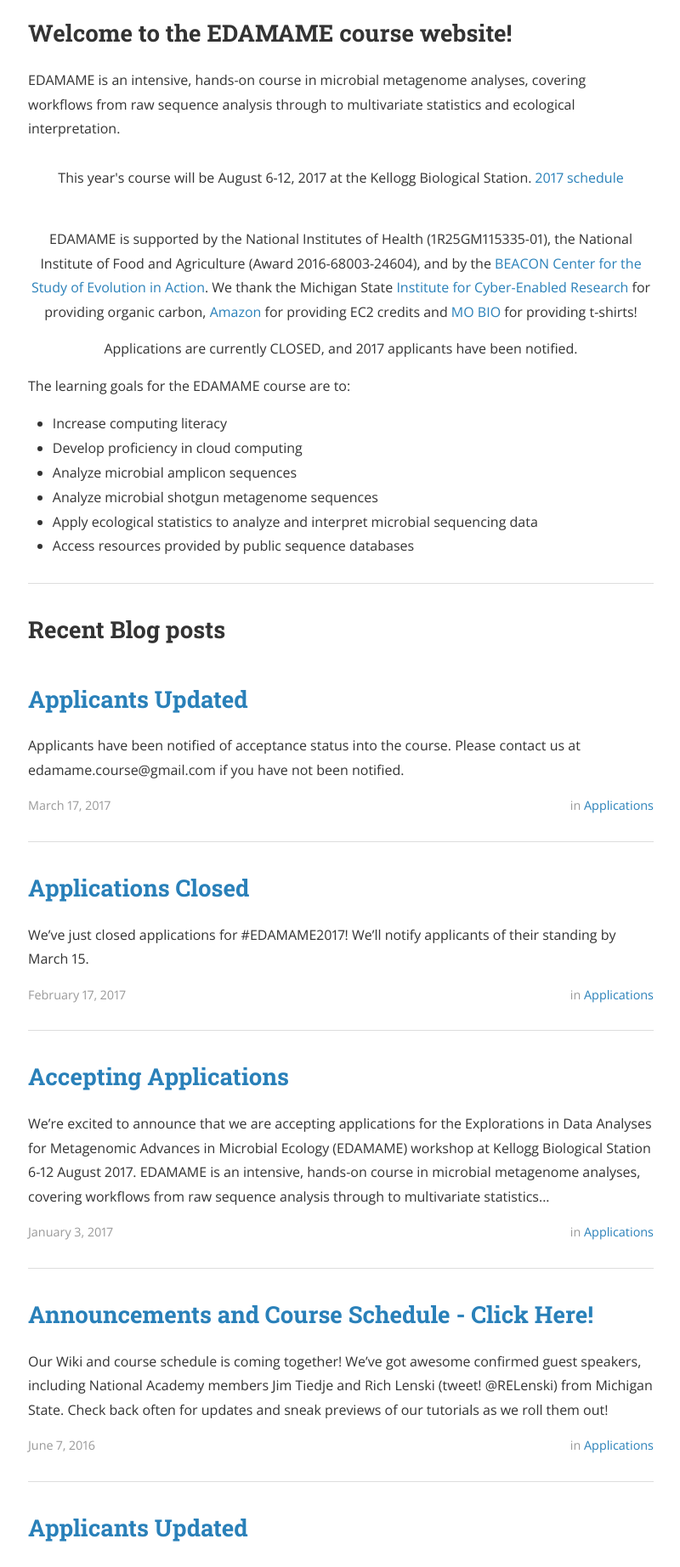
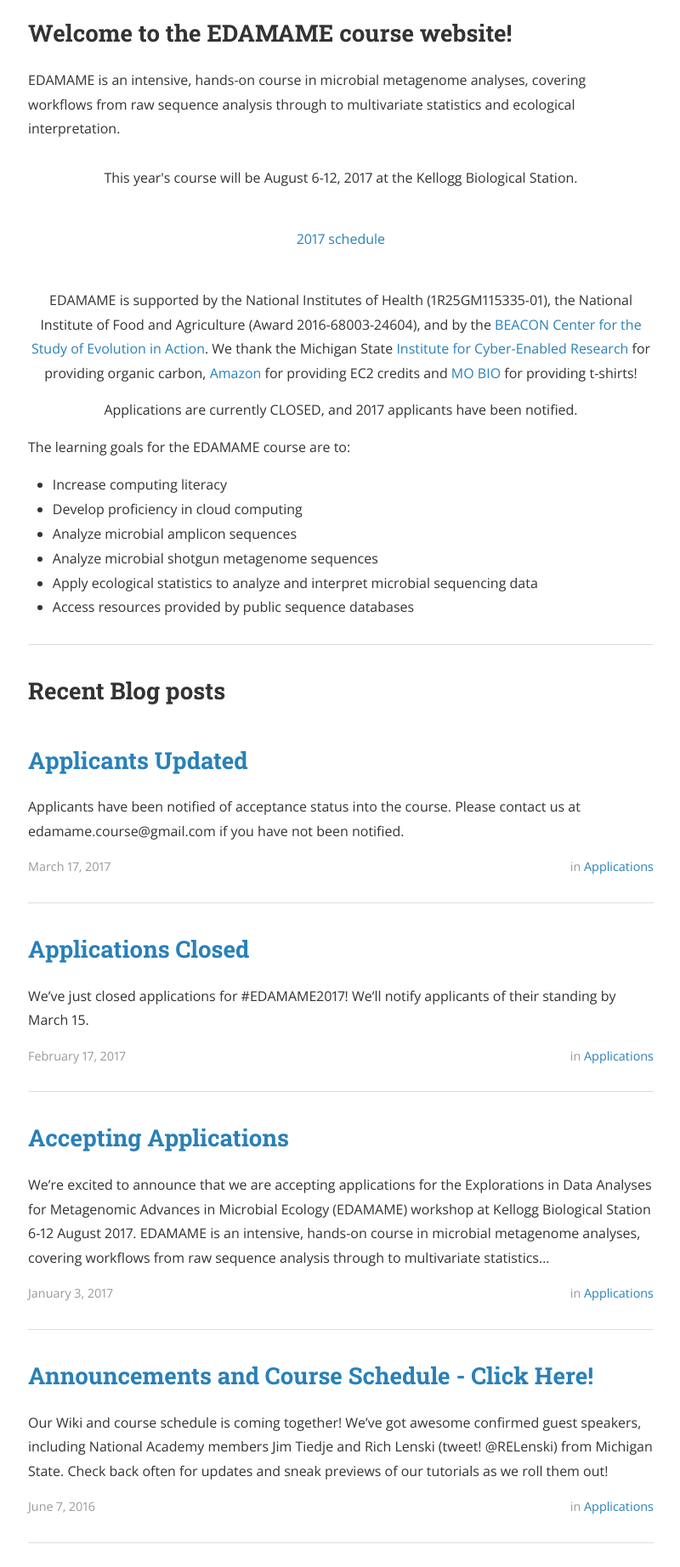
Before and after one commit to edamame-course/edamame-course.github.io, a Jekyll site: the page built from index.html, in a window 1280 px wide. Shown: the part 505-2349 px from the top of the page at 85% size, without its empty margins (239-1039 px from the left). Built offline with Jekyll 4.4.1, drawn with Linux system fonts in a browser that asks for light colours; nearby versions of some CDN libraries; the list of posts is cut into pages by our own code; a style sheet for code colours, icons or effects is not loaded.

Commit message:
fixed schedule format

```diff
--- a/index.html
+++ b/index.html
@@ -22,6 +22,7 @@ EDAMAME is an intensive, hands-on course in microbial metagenome analyses, cover
 
 <p align=center><br>
 This year's course will be August 6-12, 2017 at the Kellogg Biological Station.
+<p align=center><br>
 <a href=https://github.com/edamame-course/2017-tutorials/wiki/Schedule-EDAMAME-2017>2017 schedule</a>
 
 <p align=center><br>
```
